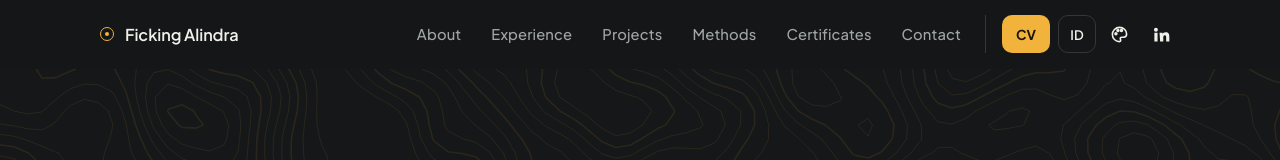
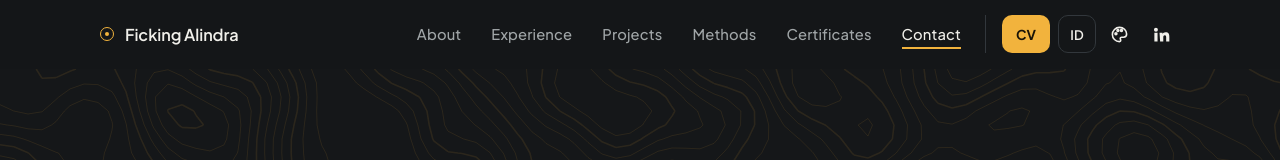
Before and after one commit to FickingAlindra/portfolio, a plain HTML site: page index.html in a window 1280 px wide. Shown: the top 160 px of the page. Drawn offline with Linux system fonts and the light colour scheme; animation ran at ten frames a second.

Commit message:
Add files via upload

```diff
--- a/index.html
+++ b/index.html
@@ -1145,7 +1145,8 @@ $('#menuBtn').onclick=()=>{const o=$('#links').classList.toggle('open');$('#menu
 $('#links').addEventListener('click',e=>{if(e.target.closest('a')){$('#links').classList.remove('open');$('#menuBtn').setAttribute('aria-expanded',false);}});
 const secs=$$('main section');
 function onScroll(){$('#nav').classList.toggle('scrolled',scrollY>8);$('#toTop').hidden=scrollY<1200;
-  let id='home';for(const s of secs)if(s.getBoundingClientRect().top<140)id=s.id;
+  const vis=secs.filter(s=>!s.hidden&&s.offsetHeight),line=Math.max(140,innerHeight*.45);let id='home';for(const s of vis)if(s.getBoundingClientRect().top<line)id=s.id;
+  if(innerHeight+scrollY>=document.documentElement.scrollHeight-4&&vis.length)id=vis[vis.length-1].id;
   $$('.links a').forEach(a=>a.classList.toggle('active',a.getAttribute('href')==='#'+id));}
 addEventListener('scroll',onScroll,{passive:true});
 document.addEventListener('click',async e=>{const b=e.target.closest('[data-copy]');if(!b)return;
```
